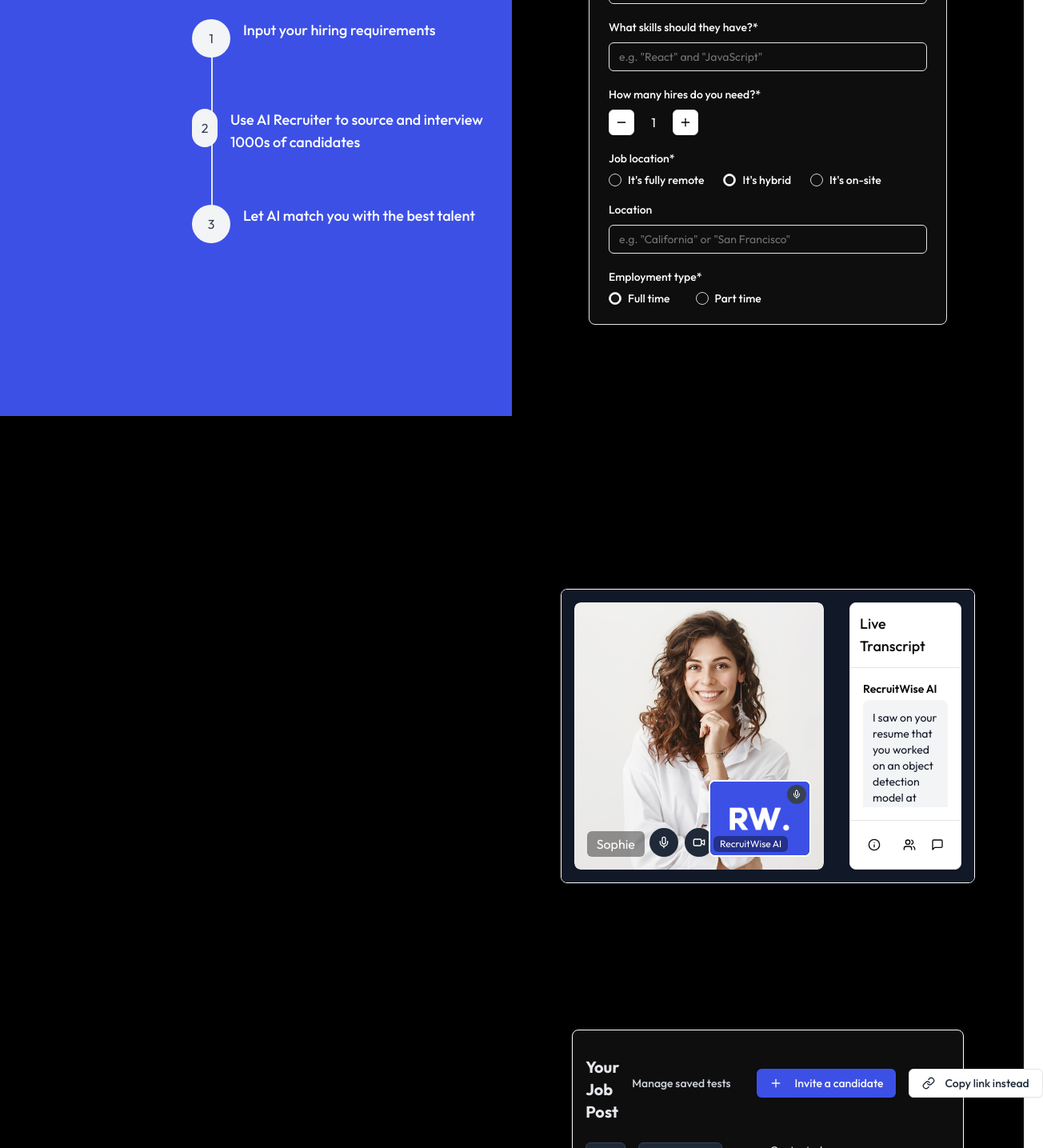
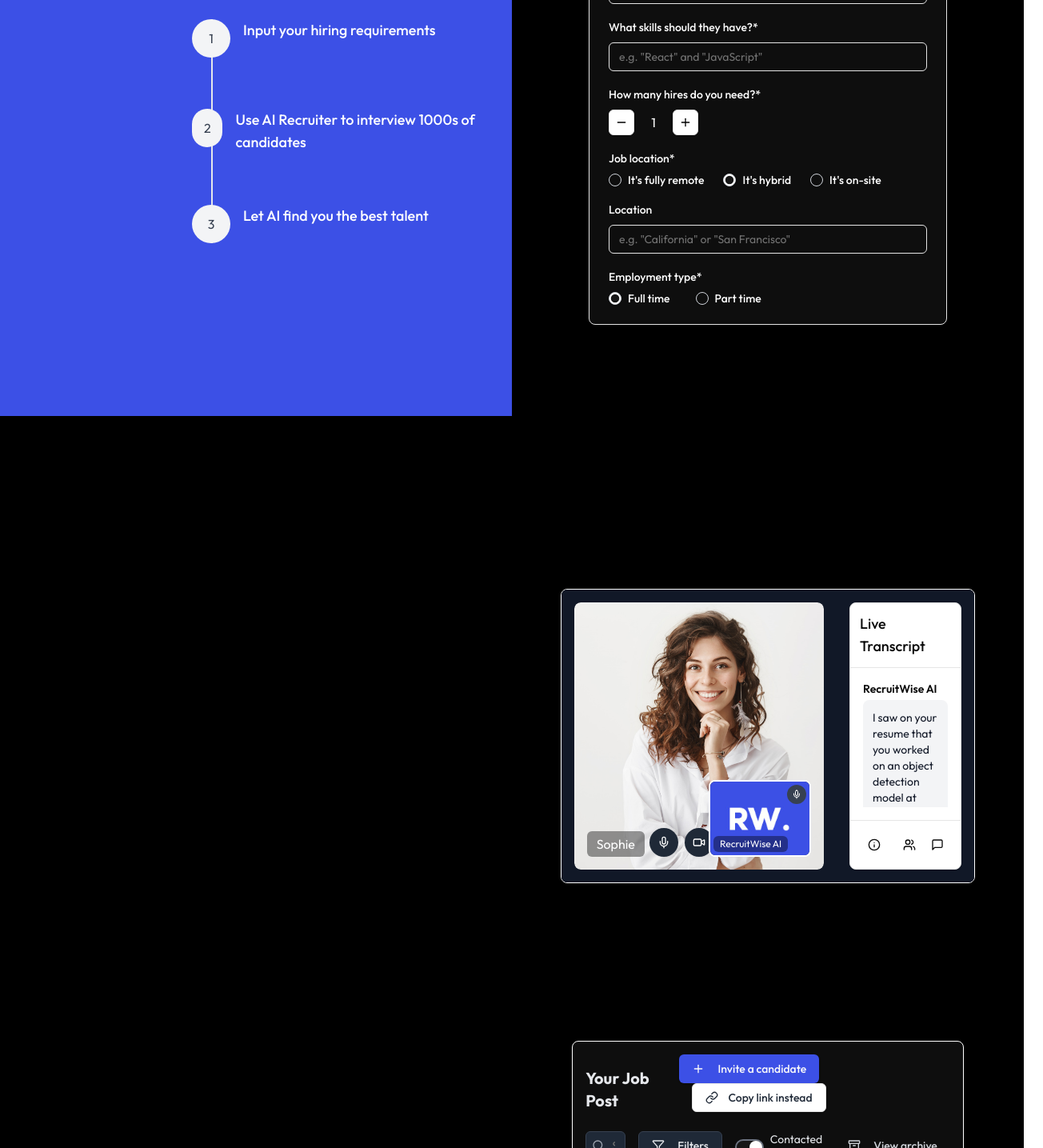
Before and after one commit to danishhraza/recruitwise-frontend, a React (Vite) app: page / in a window 1280 px wide. Shown: the part 2420-3855 px from the top of the page at 80% size, 1304 px wide, since content can reach past the window. Built offline with nearby package versions, Linux system fonts and the light colour scheme; a web font is replaced by a local one.

Commit message:
mobile responsiveness

```diff
--- a/src/assets/components/SnapScroll.jsx
+++ b/src/assets/components/SnapScroll.jsx
@@ -6,7 +6,7 @@ function SnapScroll() {
     return (
       <div className="flex w-full mt-60">
         {/* Sticky Left Side */}
-        <div className="w-1/2 h-screen sticky top-0 bg-[#3c50e6] text-white p-8 flex flex-col text-left justify-center pl-60">
+        <div className="w-1/2 h-screen sticky top-0 bg-[#3c50e6] text-white p-8 flex flex-col text-left justify-left md:justify-center lg:pl-60">
             <h1 className="text-4xl font-bold mb-12">How it works</h1>
             <div className="relative">
                 <div className="absolute left-6 top-0 w-0.5 h-full bg-gray-200"></div>
@@ -17,8 +17,8 @@ function SnapScroll() {
                         <div className="ml-4">
                         <p className="font-medium text-lg">
                             {num === 1 && 'Input your hiring requirements'}
-                            {num === 2 && 'Use AI Recruiter to source and interview 1000s of candidates'}
-                            {num === 3 && 'Let AI match you with the best talent'}
+                            {num === 2 && 'Use AI Recruiter to interview 1000s of candidates'}
+                            {num === 3 && 'Let AI find you the best talent'}
                         </p>
                         </div>
                     </div>
--- a/src/assets/components/interview-results-home.jsx
+++ b/src/assets/components/interview-results-home.jsx
@@ -112,10 +112,7 @@ const InterviewResultDashboard = () => {
         <div className="flex items-center space-x-2">
           <h1 className="text-lg md:text-xl font-bold md:mb-0 my-4">Your Job Post</h1>
         </div>
-        <div className="flex items-center space-x-4">
-          <Button variant="ghost" className="text-gray-300 hidden md:block">
-            Manage saved tests
-          </Button>
+        <div className="flex flex-wrap items-center space-x-4">
           <Button className="bg-[#3c50e6] hover:bg-indigo-700 items-center flex">
             <Plus size={16} className="mr-2" />
             <span>Invite a candidate</span>
```
